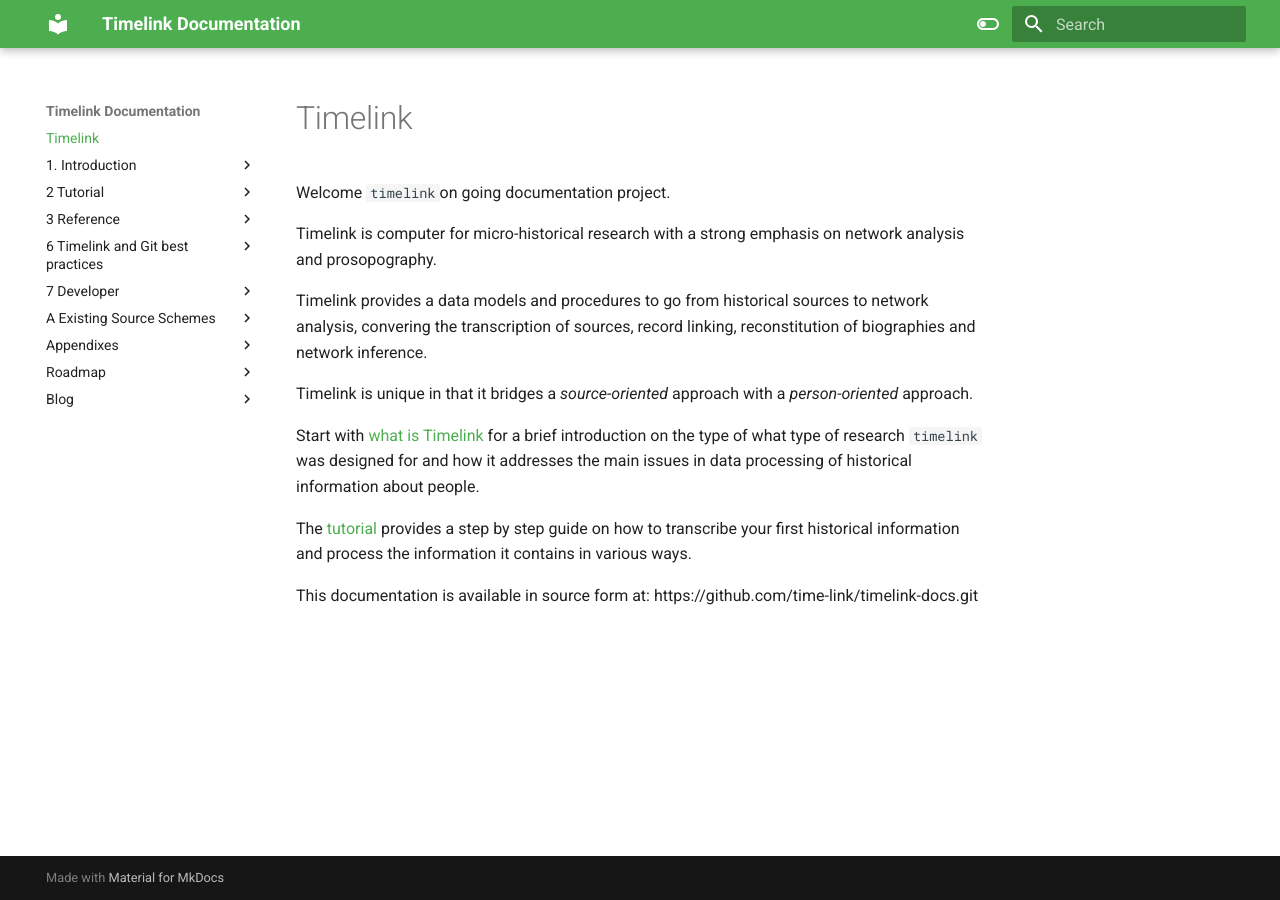
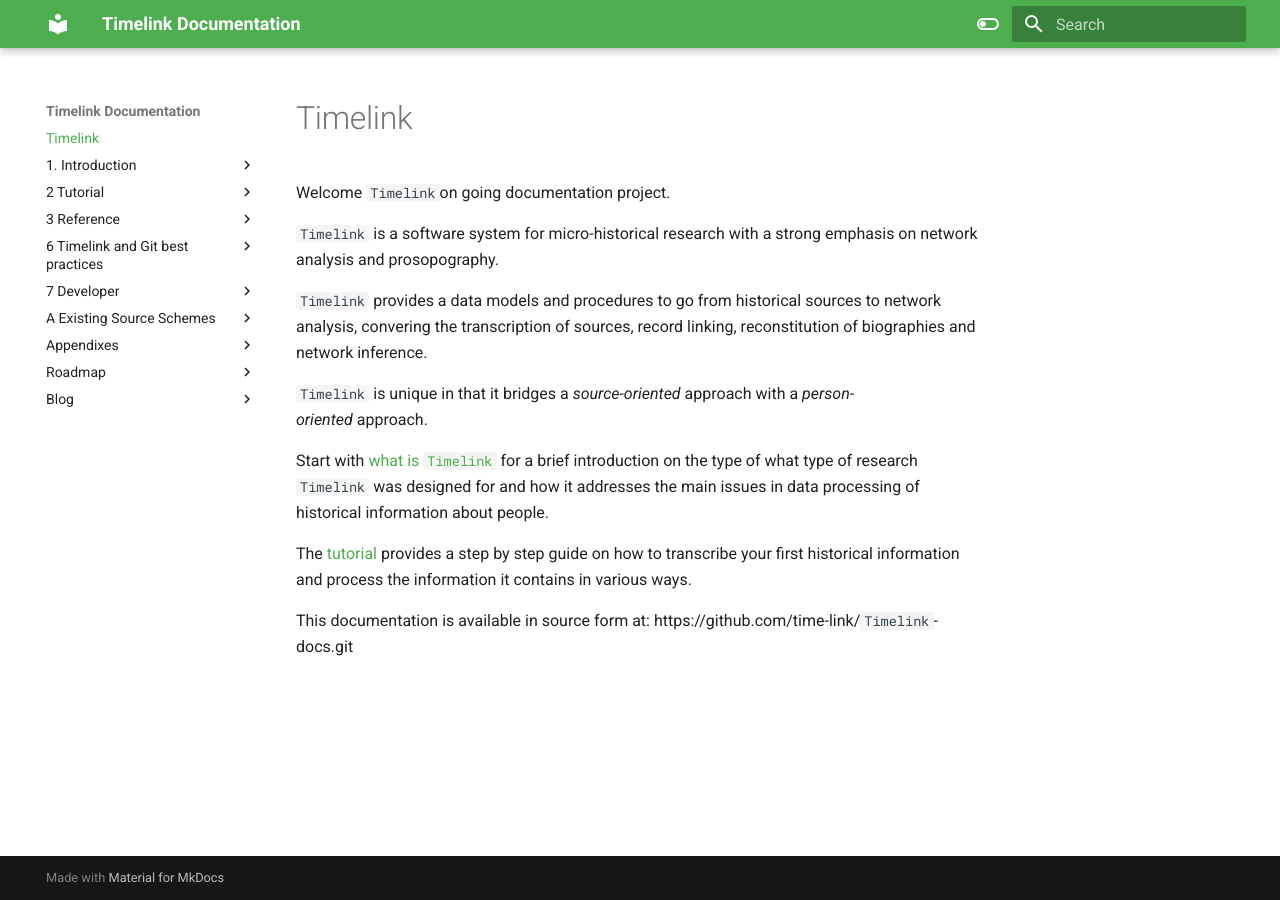
Before and after one commit to time-link/timelink-docs, an MkDocs documentation site: the page built from docs/Timelink.md, in a window 1280 px wide. Built offline with MkDocs 1.6.1 and Material for MkDocs 9.7.7, drawn with Linux system fonts in a browser that asks for light colours.

Commit message:
vault backup: 2025-09-27 21:26:25

```diff
--- a/docs/Timelink.md
+++ b/docs/Timelink.md
@@ -1,14 +1,14 @@
 
-Welcome `timelink`on going documentation project.
+Welcome ``Timelink``on going documentation project.
 
-Timelink is computer for micro-historical research with a strong emphasis on network analysis and prosopography.
+`Timelink` is a software system for micro-historical research with a strong emphasis on network analysis and prosopography.
 
-Timelink provides a data models and procedures to go from historical sources to network analysis, convering the transcription of sources, record linking, reconstitution of biographies and network inference.
+`Timelink` provides a data models and procedures to go from historical sources to network analysis, convering the transcription of sources, record linking, reconstitution of biographies and network inference.
 
-Timelink is unique in that it bridges a _source-oriented_ approach with a _person-oriented_ approach.
+`Timelink` is unique in that it bridges a _source-oriented_ approach with a _person-oriented_ approach.
 
-Start with [what is Timelink](1.1_What_is_Timelink.md) for a brief introduction on the type of what type of research `timelink` was designed for and how it addresses the main issues in data processing of historical information about people.
+Start with [what is `Timelink`](1.1_What_is_`Timelink`.md) for a brief introduction on the type of what type of research ``Timelink`` was designed for and how it addresses the main issues in data processing of historical information about people.
 
 The [tutorial](2_Tutorial.md)  provides a step by step guide on how to transcribe your first historical information and process the information it contains in various ways.
 
-This documentation is available in source form at:  https://github.com/time-link/timelink-docs.git
+This documentation is available in source form at:  https://github.com/time-link/`Timelink`-docs.git
```
